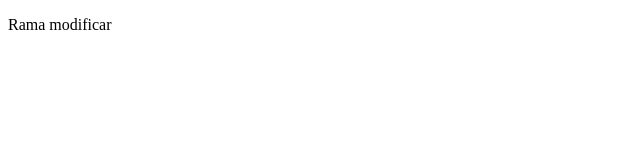
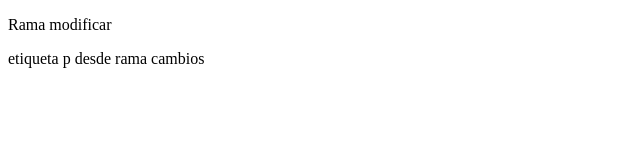
Before and after one commit to douglassiguenza/practica1.0, a plain HTML site: page index.html in a window 1280 px wide. Shown: the whole page, without its empty margins (0-640 px from the left). Drawn offline with Linux system fonts and the light colour scheme.

Commit message:
modificada

```diff
--- a/index.html
+++ b/index.html
@@ -7,5 +7,6 @@
 </head>
 <body>
     <p>Rama modificar</p>
+    <p>etiqueta p desde rama cambios</p>
 </body>
 </html>
```
